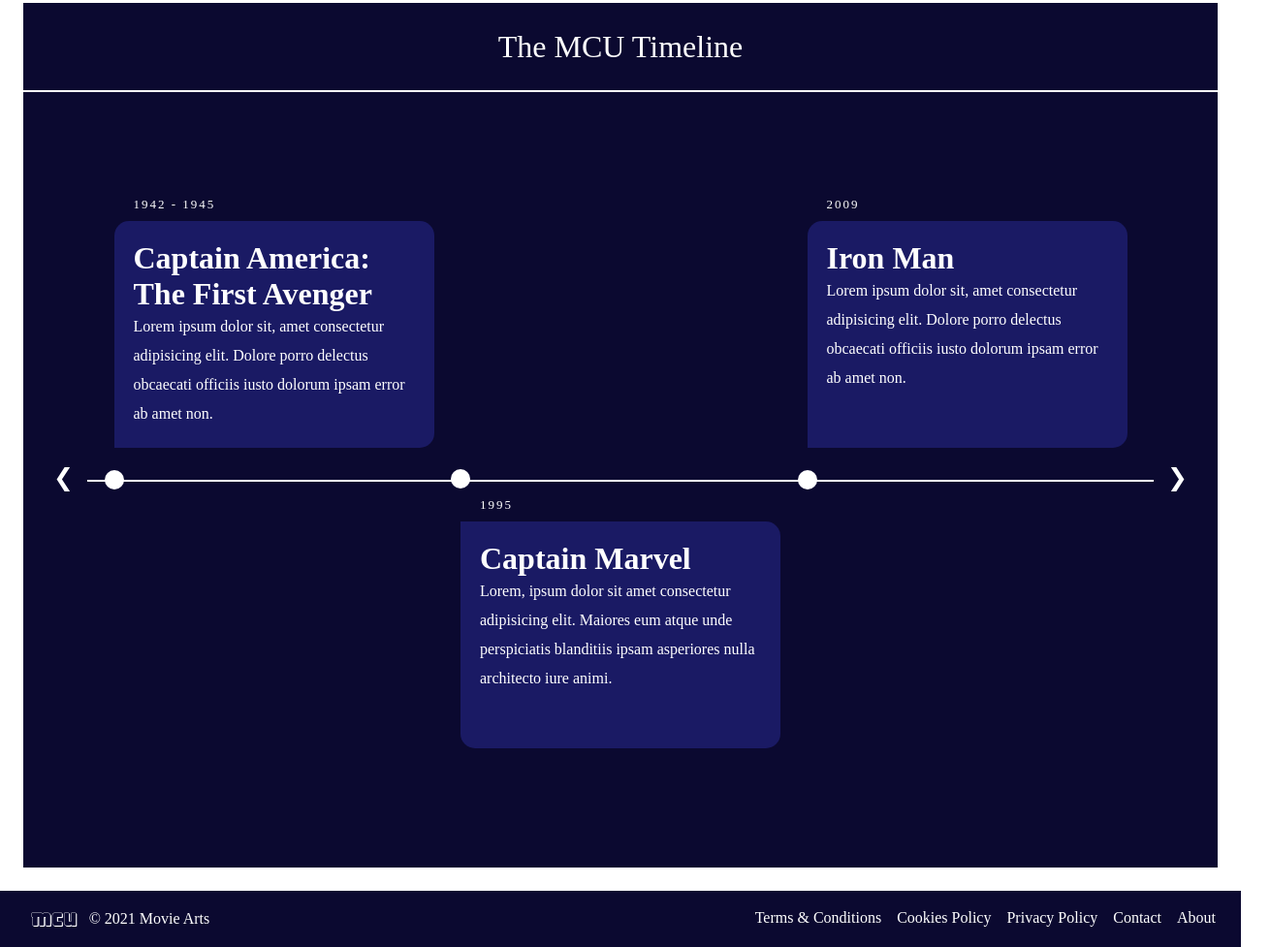
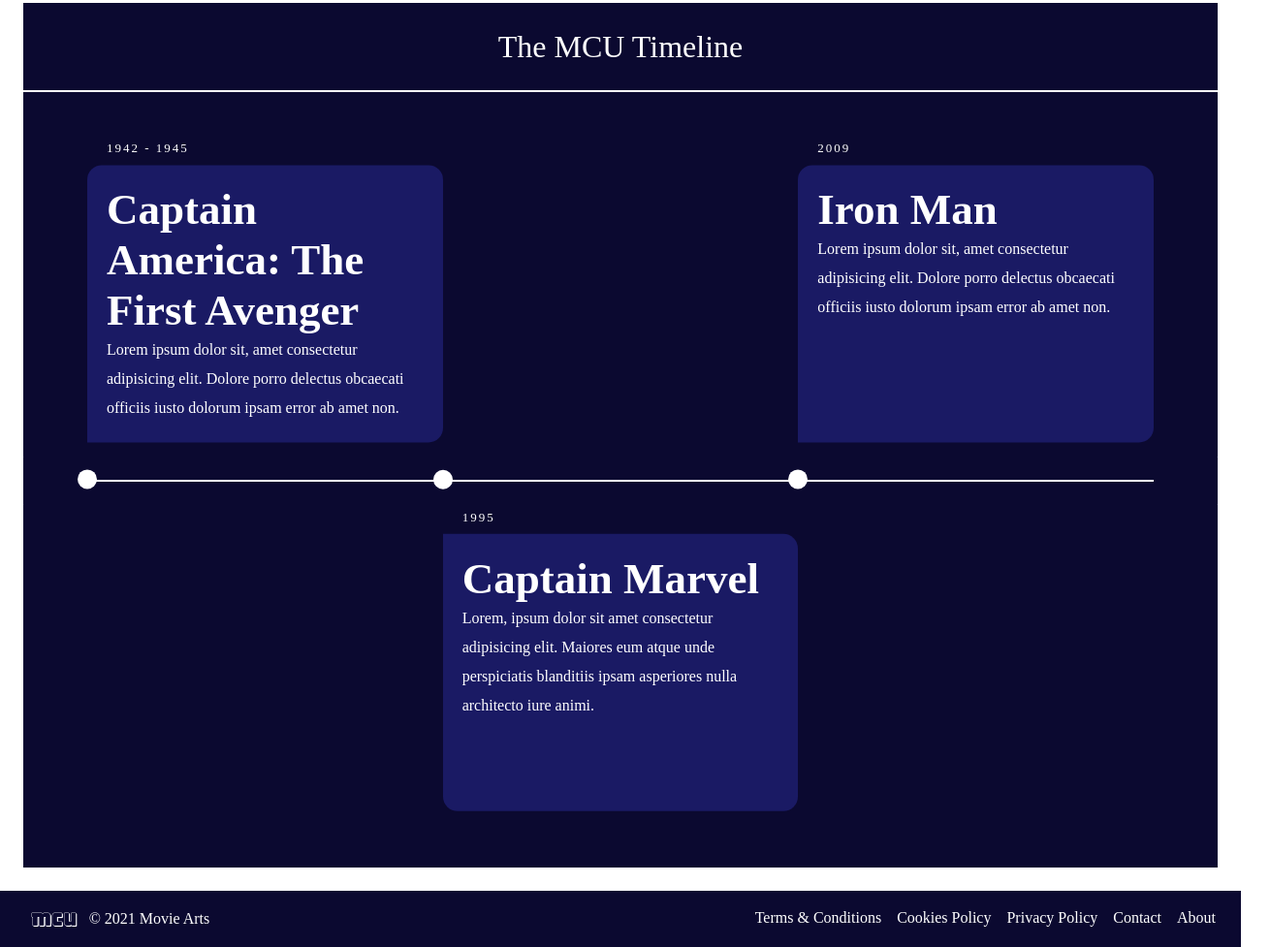
Before and after one commit to TshiMoiset/MCU-Website-2.0, a plain HTML site: page index.html in a window 1280 px wide. Shown: the part 1233-2210 px from the top of the page at 97% size, 1310 px wide, since content can reach past the window. Drawn offline with Linux system fonts and the light colour scheme; a script that the page names is missing.

Commit message:
Update timeline.css

```diff
--- a/CSS/timeline.css
+++ b/CSS/timeline.css
@@ -145,3 +145,64 @@
 		right: -80px;
 	}
 }
+
+@media screen and (max-width: 1440px) and (min-width: 1026px) {
+	.timeline ul li:nth-child(odd) {
+		/*transform: translateY(-160px);*/
+		transform: translateY(-60%);
+	}
+
+	.timeline ul li:nth-child(even) {
+		transform: translateY(73%);
+	}
+
+	.timeline {
+		width: 100%;
+		max-width: 1100px;
+		position: relative;
+		margin: 0 auto;
+	}
+
+	.timeline ul li {
+		width: 100%;
+		position: relative;
+	}
+
+	.timelineContainer {
+		min-height: 100vh;
+		width: 100%;
+		background-color: #0b0930;
+		padding: 30px 0;
+		color: white;
+	}
+
+	.timelineContent h1 {
+		font-size: 45px;
+	}
+
+	.timelineContent {
+		font-size: 25px;
+	}
+
+	.prev,
+	.next {
+		cursor: pointer;
+		position: absolute;
+		width: auto;
+		padding: 20px;
+		color: white;
+		font-size: 50px;
+		user-select: none;
+		-webkit-user-select: none;
+		transition: 300ms;
+		top: 33%;
+	}
+
+	.prev {
+		left: -120px;
+	}
+
+	.next {
+		right: -120px;
+	}
+}
```
